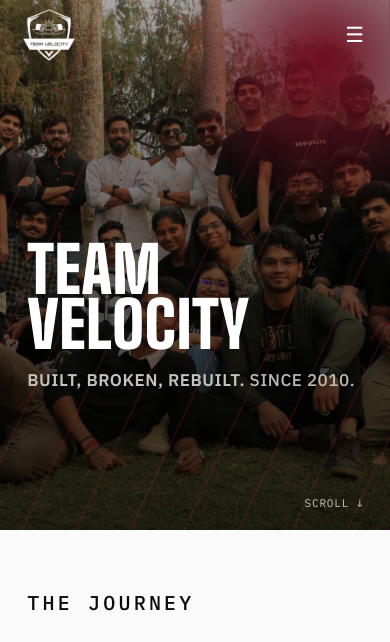
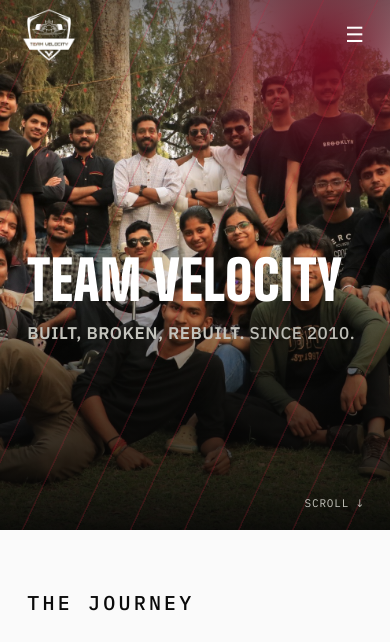
Before and after one commit to varadchavan-44/team-velocity, a website: page journey.html in a window 390 px wide. Shown: the top 642 px of the page. Drawn offline with Linux system fonts and the light colour scheme.

Commit message:
Journey hero: title to bottom, keep faces clear

```diff
--- a/journey-extra.css
+++ b/journey-extra.css
@@ -26,3 +26,25 @@ body .page main > header.inner-hero{background:linear-gradient(90deg,rgba(0,0,0,
   body .page main > header.inner-hero{background:linear-gradient(180deg,rgba(0,0,0,.35) 0,rgba(0,0,0,.8) 100%),url('assets/journey-photos/team-hero.jpg') 55% 30%/cover no-repeat #0a0a0a !important}
 }
 /* journey-hero-fix:end */
+
+/* journey-hero-text:start */
+body .page main > header.inner-hero{
+  align-items:flex-end !important;
+  background:
+    linear-gradient(0deg,rgba(6,6,6,.92) 0,rgba(6,6,6,.55) 22%,rgba(6,6,6,0) 48%),
+    linear-gradient(180deg,rgba(6,6,6,.55) 0,rgba(6,6,6,0) 22%),
+    url('assets/journey-photos/team-hero.jpg') center 18%/cover no-repeat #0a0a0a !important;
+}
+body .page main > header.inner-hero .shell{padding-bottom:clamp(34px,5vw,64px)}
+body .page main > header.inner-hero .hero-word{font-size:clamp(52px,7.4vw,118px) !important;line-height:.9}
+body .page main > header.inner-hero .hero-tagline{margin-top:14px}
+@media(max-width:760px){
+  body .page main > header.inner-hero{
+    background:
+      linear-gradient(0deg,rgba(6,6,6,.95) 0,rgba(6,6,6,.6) 26%,rgba(6,6,6,0) 55%),
+      linear-gradient(180deg,rgba(6,6,6,.5) 0,rgba(6,6,6,0) 20%),
+      url('assets/journey-photos/team-hero.jpg') 50% 20%/cover no-repeat #0a0a0a !important;
+  }
+  body .page main > header.inner-hero .hero-word{font-size:clamp(46px,14vw,84px) !important}
+}
+/* journey-hero-text:end */
```
